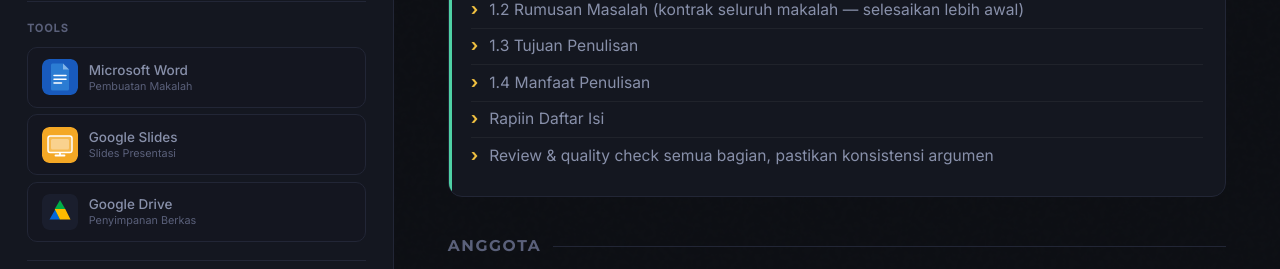
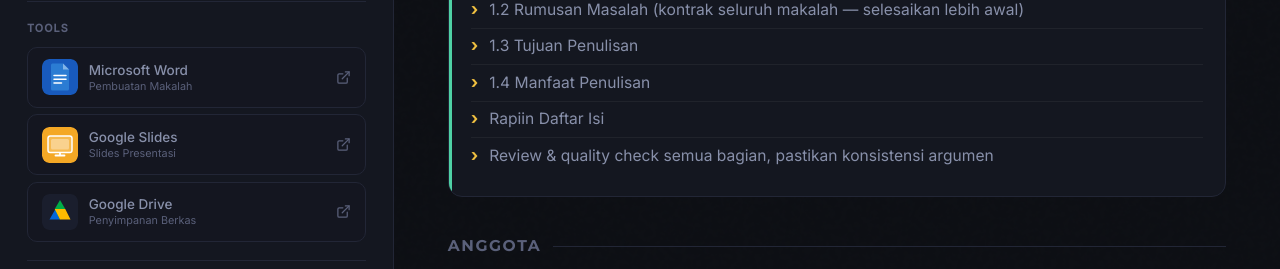
Before and after one commit to Deearss/kelompok3-sosbud, a Next.js app: page / in a window 1280 px wide. Shown: the part 378-647 px from the top of the page. Built offline with nearby package versions, Linux system fonts and the light colour scheme.

Commit message:
Increase ExternalLink icon size in sidebar tools

```diff
--- a/src/components/layout/Sidebar.tsx
+++ b/src/components/layout/Sidebar.tsx
@@ -140,7 +140,7 @@ export function Sidebar({ activeTab, setActiveTab }: SidebarProps) {
               <span className="text-[0.75rem] font-medium text-textDim leading-tight group-hover:text-textColor transition-colors truncate">{label}</span>
               <span className="text-[0.6rem] text-muted leading-tight truncate">{sub}</span>
             </div>
-            <ExternalLink size={12} className="shrink-0 text-muted opacity-0 group-hover:opacity-100 transition-opacity" />
+            <ExternalLink size={15} className="shrink-0 text-muted group-hover:text-textDim transition-colors" />
           </a>
         ))}
       </div>
```
